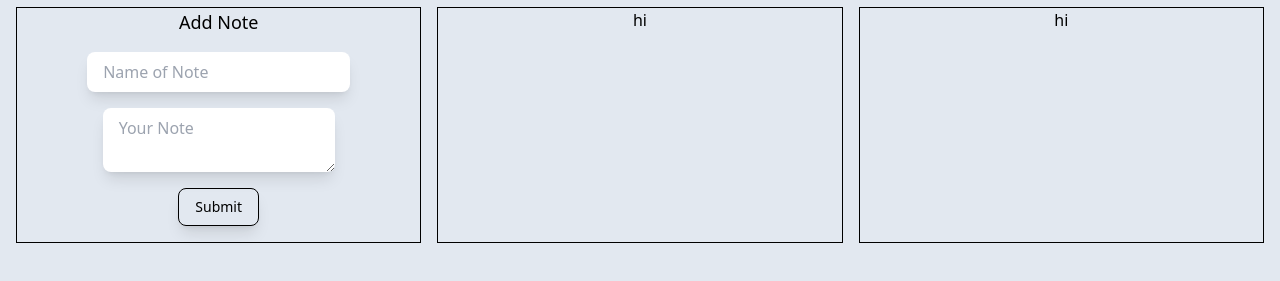
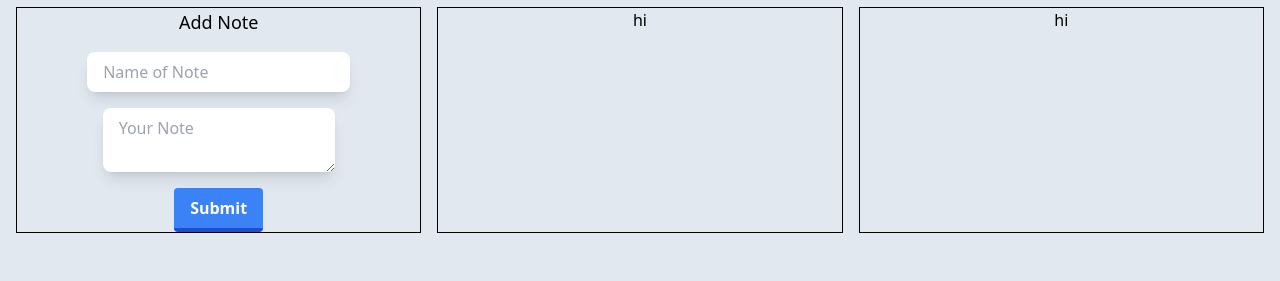
Before and after one commit to ben40d9/fullstack-proj, a website: page public/index.html in a window 1280 px wide. Shown: the part 99-380 px from the top of the page. Drawn offline with nearby package versions, Linux system fonts and the light colour scheme; no server answers.

Commit message:
updated button and am still trying to figure out setting a listener to button

```diff
--- a/public/index.html
+++ b/public/index.html
@@ -13,6 +13,9 @@
         $(document).ready(async function (){
             const getNotesRequest = await fetch("/notes")
             const notes = await getNotesRequest.json()
+            notes.forEach(note => {
+
+            })
         })
     </script>
 
@@ -25,7 +28,9 @@
             <h1 class = "text-lg mb-4">Add Note</h1>
             <input class = "px-4 py-2 rounded-lg shadow-lg mb-4" type = "text" placeholder = "Name of Note">
             <textarea class="px-4 py-2 rounded-lg shadow-lg mb-4" placeholder="Your Note"></textarea>
-            <button class="text-sm px-4 py-2 border border-black rounded-lg shadow-lg mb-4" type="submit" value="Add Note">Submit</button>
+            <button class="bg-blue-500 hover:bg-blue-400 text-white font-bold py-2 px-4 border-b-4 border-blue-700 hover:border-blue-500 rounded" type="submit">
+                Submit
+            </button>
         </div>
         <div class = "border border-black text-center">hi</div>
         <div class = "border border-black text-center">hi</div>
```
